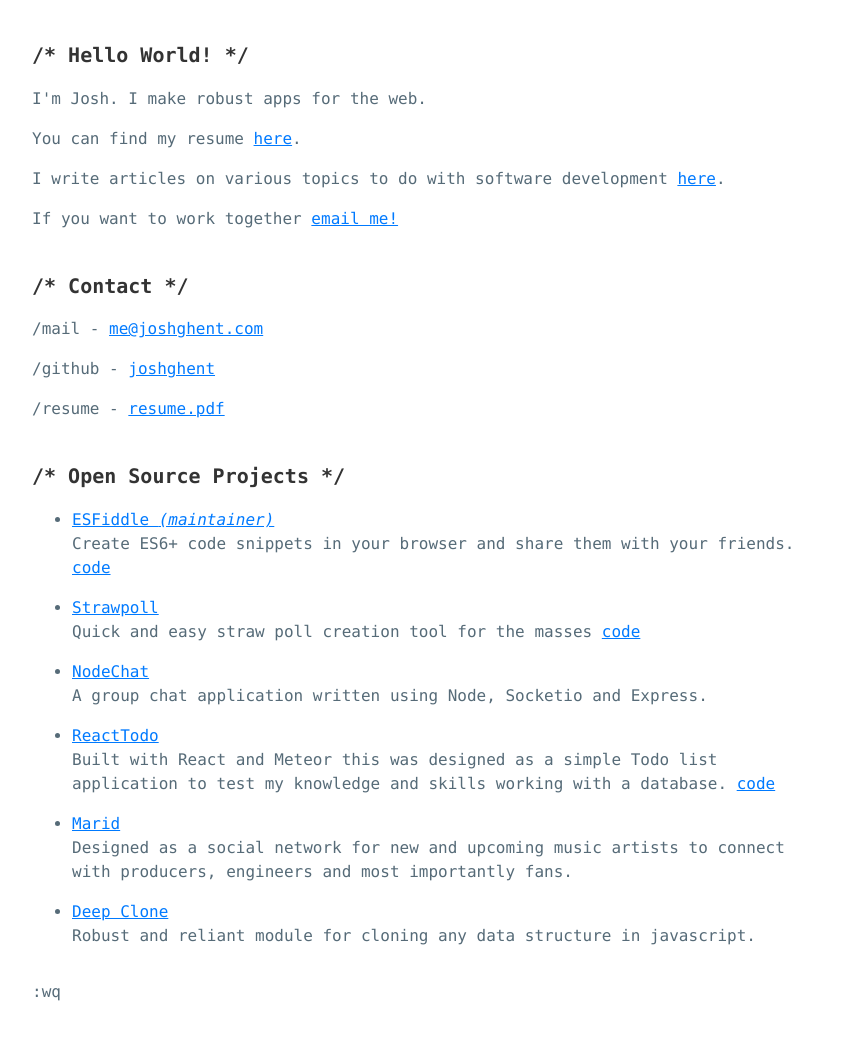
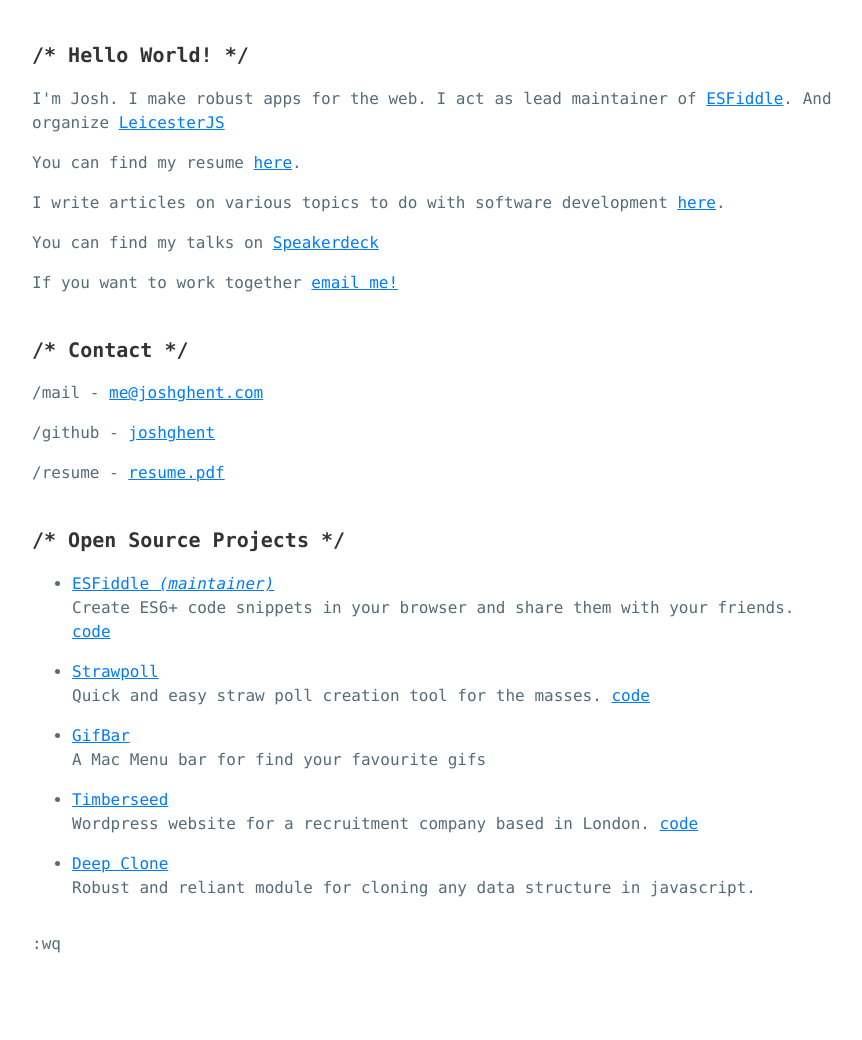
Before and after one commit to joshghent/joshghentsite, a plain HTML site: page index.html in a window 1280 px wide. Shown: the whole page, without its empty margins (208-1070 px from the left). Drawn offline with Linux system fonts and the light colour scheme.

Commit message:
Updated projects list. Added speaker deck link. Updated information to inclue esfiddle manager and LeicesterJS organizer

```diff
--- a/index.html
+++ b/index.html
@@ -47,9 +47,10 @@
         <main>
             <section id="hello-world">
             <h1>/* Hello World! */</h1>
-                <p>I'm Josh. I make robust apps for the web.</p>
+                <p>I'm Josh. I make robust apps for the web. I act as lead maintainer of <a href="https://esfiddle.net">ESFiddle</a>. And organize <a href="https://meetup.com/leicesterjs">LeicesterJS</a></p>
                 <p>You can find my resume <a href="https://docs.google.com/document/d/1uHFiaZvVl1kZCLwg_EFi5SEyWQEqp-S7PGm44fkXcO4/export?format=pdf">here</a>.</p>
-                <p>I write articles on various topics to do with software development <a href="https://blog.joshghent.com">here</a>.</p>
+				<p>I write articles on various topics to do with software development <a href="https://blog.joshghent.com">here</a>.</p>
+				<p>You can find my talks on <a href="https://speakerdeck.com/joshghent">Speakerdeck</a></p>
                 <p>If you want to work together <a href="mailto:me@joshghent.com">email me!</a></p>
             </section>
 
@@ -69,20 +70,16 @@
                     </li>
                     <li>
                         <a href="https://strawpoll.joshghent.com/">Strawpoll</a> <br>
-                        Quick and easy straw poll creation tool for the masses <a href="https://github.com/joshghent/strawpoll">code</a>
+                        Quick and easy straw poll creation tool for the masses. <a href="https://github.com/joshghent/strawpoll">code</a>
                     </li>
-                    <li>
-                        <a href="https://github.com/joshghent/NodeChat">NodeChat</a> <br>
-                        A group chat application written using Node, Socketio and Express.
-                    </li>
-                    <li>
-                        <a href="https://todo.joshghent.com/">ReactTodo</a> <br>
-                        Built with React and Meteor this was designed as a simple Todo list application to test my knowledge and skills working with a database. <a href="https://github.com/joshghent/ReactTodo">code</a>
-                    </li>
-                    <li>
-                        <a href="https://github.com/joshghent/marid-frontend">Marid</a> <br>
-                        Designed as a social network for new and upcoming music artists to connect with producers, engineers and most importantly fans.
-                    </li>
+					<li>
+						<a href="https://github.com/joshghent/gifbar">GifBar</a> <br>
+						A Mac Menu bar for find your favourite gifs
+					</li>
+					<li>
+                        <a href="https://timberseed.com">Timberseed</a> <br>
+                        Wordpress website for a recruitment company based in London. <a href="https://github.com/joshghent/timberseed">code</a>
+					</li>
                     <li>
                         <a href="https://github.com/joshghent/deepClone">Deep Clone</a> <br>
                         Robust and reliant module for cloning any data structure in javascript.
```
